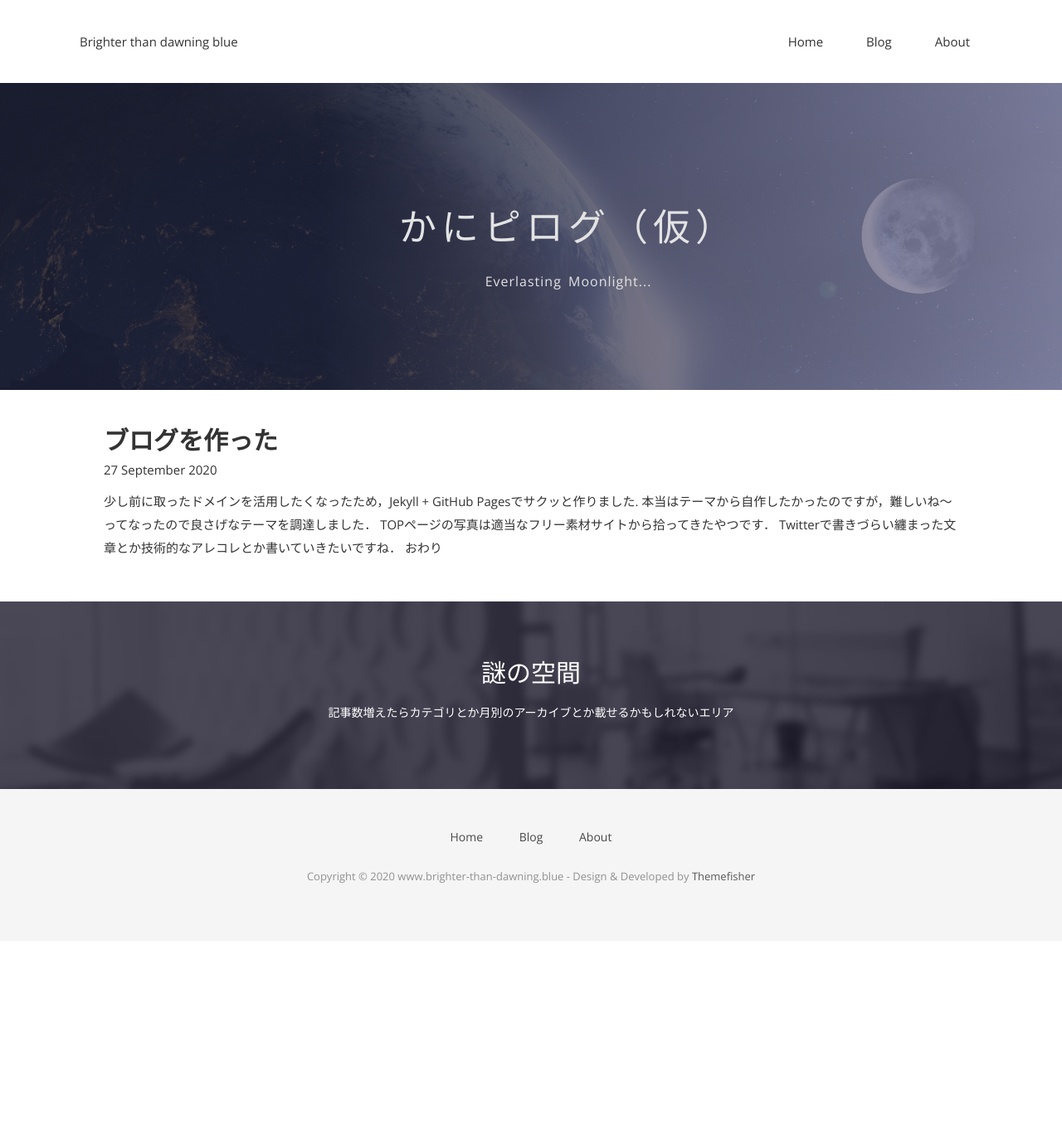
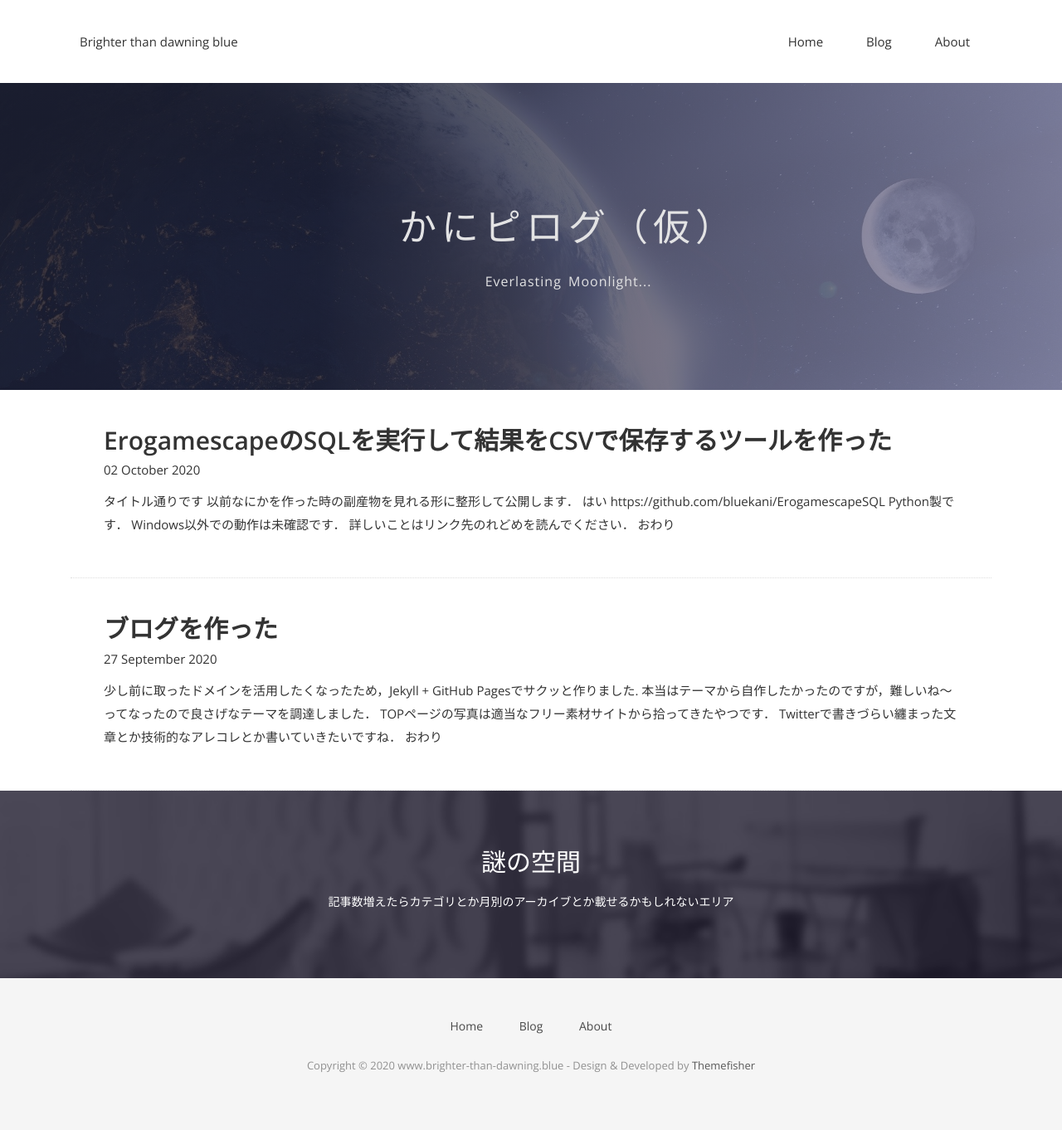
Before and after one commit to bluekani/bluekani-bluekani.github.io, a Jekyll site: the page built from blog.html, in a window 1280 px wide. Shown: the whole page at 83% size. Built offline with Jekyll 4.4.1, drawn with Linux system fonts in a browser that asks for light colours; nearby versions of some CDN libraries; some web fonts are replaced; before the commit the page ends 1134 px from its top, so only the background shows below that.

Commit message:
new post

```diff
--- /dev/null
+++ b/_posts/2020-10-02-erosuke-sql.md
@@ -0,0 +1,18 @@
+---
+layout: post
+title: ErogamescapeのSQLを実行して結果をCSVで保存するツールを作った
+author: "カニぱん"
+---
+
+タイトル通りです
+
+以前なにかを作った時の副産物を見れる形に整形して公開します．
+
+はい
+<https://github.com/bluekani/ErogamescapeSQL>
+
+Python製です．
+Windows以外での動作は未確認です．
+詳しいことはリンク先のれどめを読んでください．
+
+おわり
--- a/about.html
+++ b/about.html
@@ -26,6 +26,7 @@ permalink: /about/
       <p class="animated fadeInUp">カニぱん (KaniPan)</p>
       <h1 class="animated fadeInUp">Social</h1>
       <p class="animated fadeInUp">Twitter<a href="https://twitter.com/_KNPi" target="_blank" rel="noopener">@_KNPi</a></p>
+      <p class="animated fadeInUp">Github <a href="https://github.com/bluekani" target="_blank" rel="noopener">bluekani</a></p>
     </div>
   </div>
   </div>
```
Also changed, not shown: _includes/head.html (+3 -12 lines).
